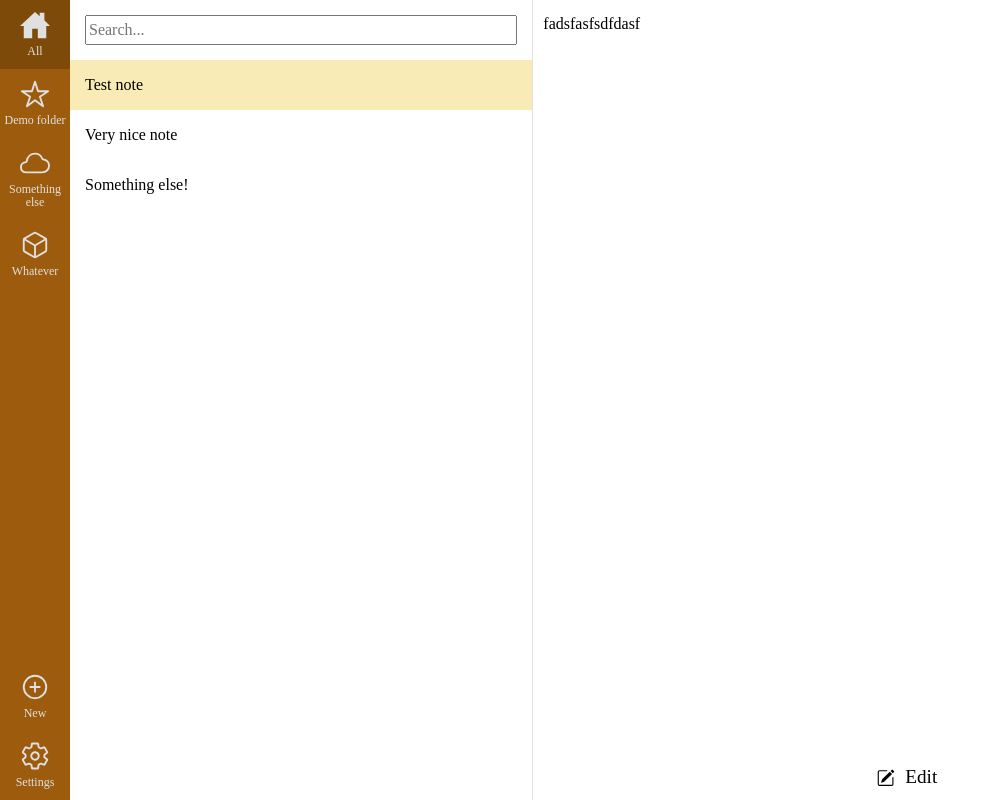
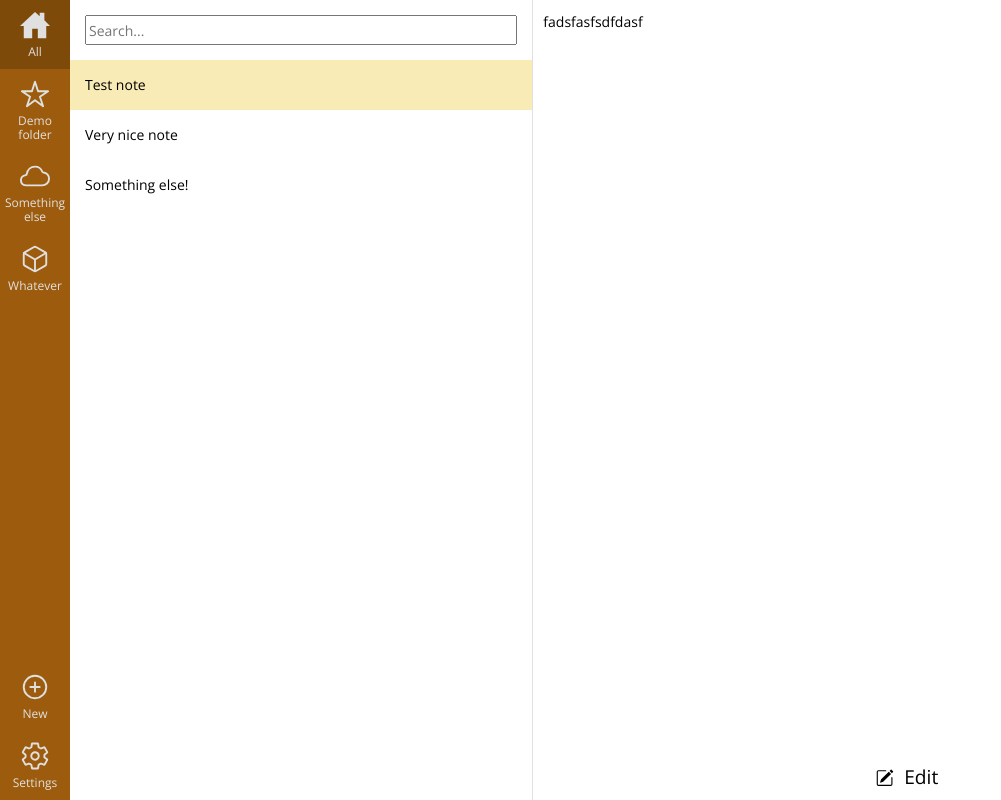
Before and after one commit to a-deriabin/SimplySave, a React (Create React App) app in the folder frontend/: page / in a window 1280 px wide. Both pictures are taken after a click on the element "Test note". Shown: the whole page, without its empty margins (0-1001 px from the left). Built offline with nearby package versions, Linux system fonts and the light colour scheme.

Commit message:
Frontend: improved markdown rendering. Added OpenSans font.

```diff
--- a/frontend/package.json
+++ b/frontend/package.json
@@ -3,6 +3,7 @@
   "version": "0.1.0",
   "private": true,
   "dependencies": {
+    "@fontsource/open-sans": "^4.5.5",
     "@reduxjs/toolkit": "^1.7.2",
     "@testing-library/jest-dom": "^5.16.2",
     "@testing-library/react": "^12.1.2",
@@ -20,6 +21,7 @@
     "react-markdown": "^8.0.0",
     "react-redux": "^7.2.6",
     "react-scripts": "5.0.0",
+    "remark-breaks": "^3.0.2",
     "remark-gfm": "^3.0.1",
     "sass": "^1.49.7",
     "typescript": "^4.5.5",
--- a/frontend/src/App/App.tsx
+++ b/frontend/src/App/App.tsx
@@ -1,6 +1,7 @@
 import React, {useEffect} from 'react';
 import MobileView from "./MobileView";
 import DesktopView from "./DesktopView";
+import '@fontsource/open-sans';
 import './Styles.scss';
 import {useDispatch, useSelector} from "react-redux";
 import {notesLoadStateSelector} from "../shared/redux/notes/notesSlice";
--- a/frontend/src/App/Styles.scss
+++ b/frontend/src/App/Styles.scss
@@ -13,7 +13,8 @@ body {
     background-color: var(--color-bg);
     color: var(--color-text);
     user-select: none;
-  font-size: 16px;
+    font-size: 14px;
+    font-family: 'Open Sans', sans-serif;
 }
 
 * {
--- a/frontend/src/NoteContentView/DisplayView.tsx
+++ b/frontend/src/NoteContentView/DisplayView.tsx
@@ -2,6 +2,7 @@ import React from 'react';
 import styles from "./styles.module.scss";
 import ReactMarkdown from "react-markdown";
 import remarkGfm from "remark-gfm";
+import remarkBreaks from "remark-breaks";
 
 type PropsType = {
     content: string,
@@ -10,8 +11,8 @@ type PropsType = {
 function DisplayView(props: PropsType) {
     return (
         <div className={styles.contentView}>
-            <ReactMarkdown remarkPlugins={[remarkGfm]}>
-                {props.content.replaceAll('\n', '\n\n')}
+            <ReactMarkdown remarkPlugins={[remarkBreaks, remarkGfm]}>
+                {props.content.replace(/\n/gi, '\n &nbsp;')}
             </ReactMarkdown>
         </div>
     );
--- a/frontend/src/NoteContentView/styles.module.scss
+++ b/frontend/src/NoteContentView/styles.module.scss
@@ -8,7 +8,8 @@
     overflow-y: auto;
 
     & p {
-        margin: 5px 0 0 0;
+        margin: 4px 0 0 0;
+        //margin: 0;
     }
     & h1, h2, h3 {
         margin: 0;
@@ -20,6 +21,8 @@
     border: none;
     outline: 0 solid #000000;
     resize: none;
+    font-size: 14px;
+    font-family: 'Open Sans', sans-serif;
 }
 
 .editIcon {
```
Also changed, not shown: 1 other file (tests, documents, lock files or other folders). Lines whose indentation alone changed are shown as unchanged.
